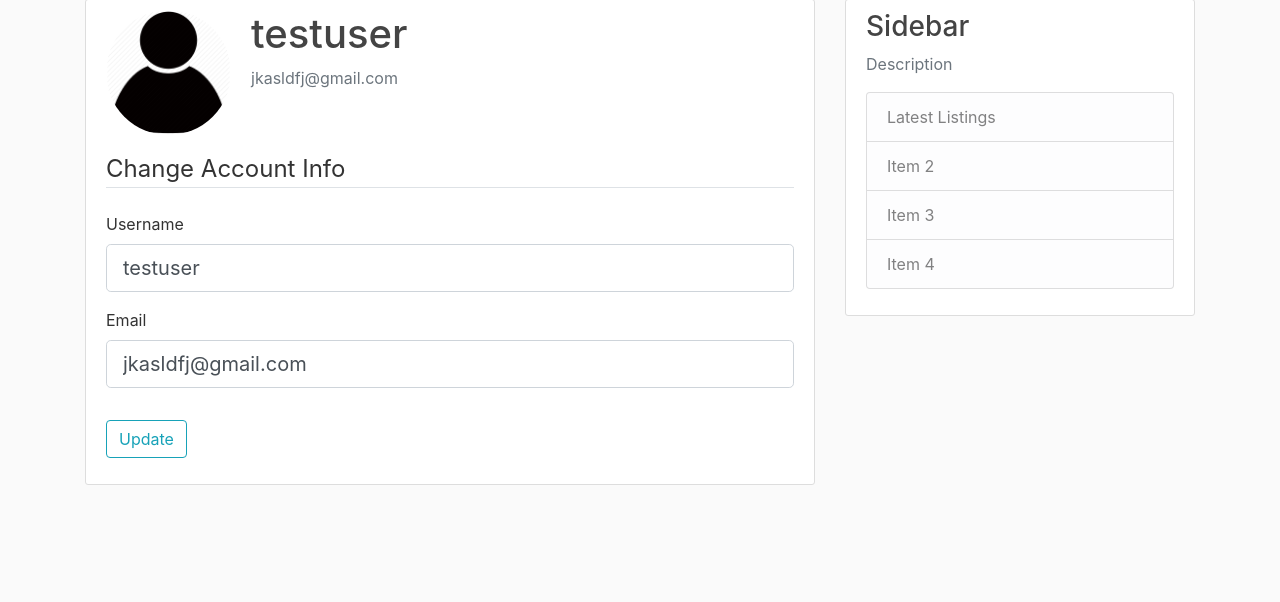
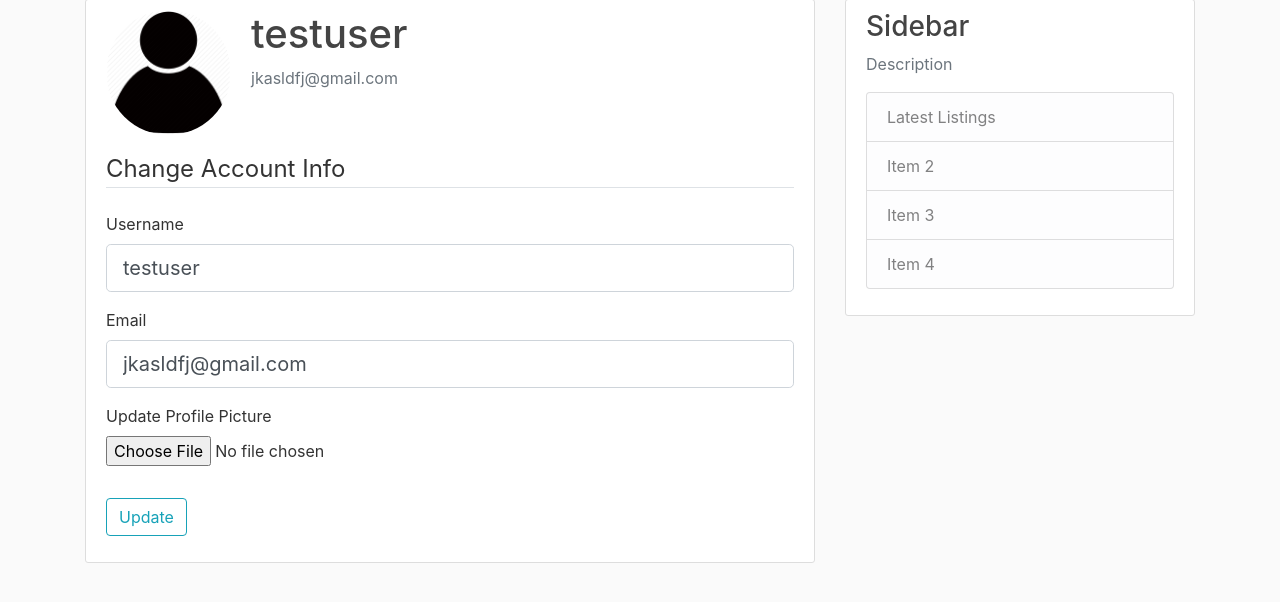
Before and after one commit to aalap07/DevLink, a Flask app: page /account in a window 1280 px wide. Shown: the part 81-683 px from the top of the page. Run offline with Flask 2, Linux system fonts and the light colour scheme; a user stored in the database is signed in; some libraries are stand-ins or nearby versions.

Commit message:
add picture upload function and error handling

```diff
--- a/devlink/forms.py
+++ b/devlink/forms.py
@@ -1,4 +1,5 @@
 from flask_wtf import FlaskForm
+from flask_wtf.file import FileField, FileAllowed
 from flask_login import current_user
 
 from wtforms import StringField, PasswordField, SubmitField, BooleanField
@@ -42,6 +43,7 @@ class UpdateAccountForm(FlaskForm):
                            validators=[DataRequired(), Length(min=2, max=20)])
     email = StringField('Email',
                         validators=[DataRequired(), Email()])
+    picture = FileField('Update Profile Picture', validators=[FileAllowed(['jpg', 'png'])])
     submit = SubmitField('Update')
 
     def validate_username(self, username):
--- a/devlink/templates/account.html
+++ b/devlink/templates/account.html
@@ -8,7 +8,7 @@
       <p class="text-secondary">{{ current_user.email }}</p>
     </div>
   </div>
-        <form method="POST" action="">
+        <form method="POST" action="" enctype="multipart/formm-data">
             {{ form.hidden_tag() }}
             <fieldset class="form-group">
                 <legend class="border-bottom mb-4">Change Account Info</legend>
@@ -39,7 +39,15 @@
                         {{ form.email(class="form-control form-control-lg") }}
                     {% endif %}
                 </div>
-
+                 <div class="form-group">
+                    {{ form.picture.label() }}
+                    {{ form.picture(class="form-control-file") }}
+                    {% if form.picture.errors %}
+                        {% for error in form.picture.errors %}
+                            <span class="text-danger">{{ error }}</span></br>
+                        {% endfor %}
+                    {% endif %}
+                </div>
             </fieldset>
             <div class="form-group">
                 {{ form.submit(class="btn btn-outline-info") }}
```
Also changed, not shown: devlink/records.db.
